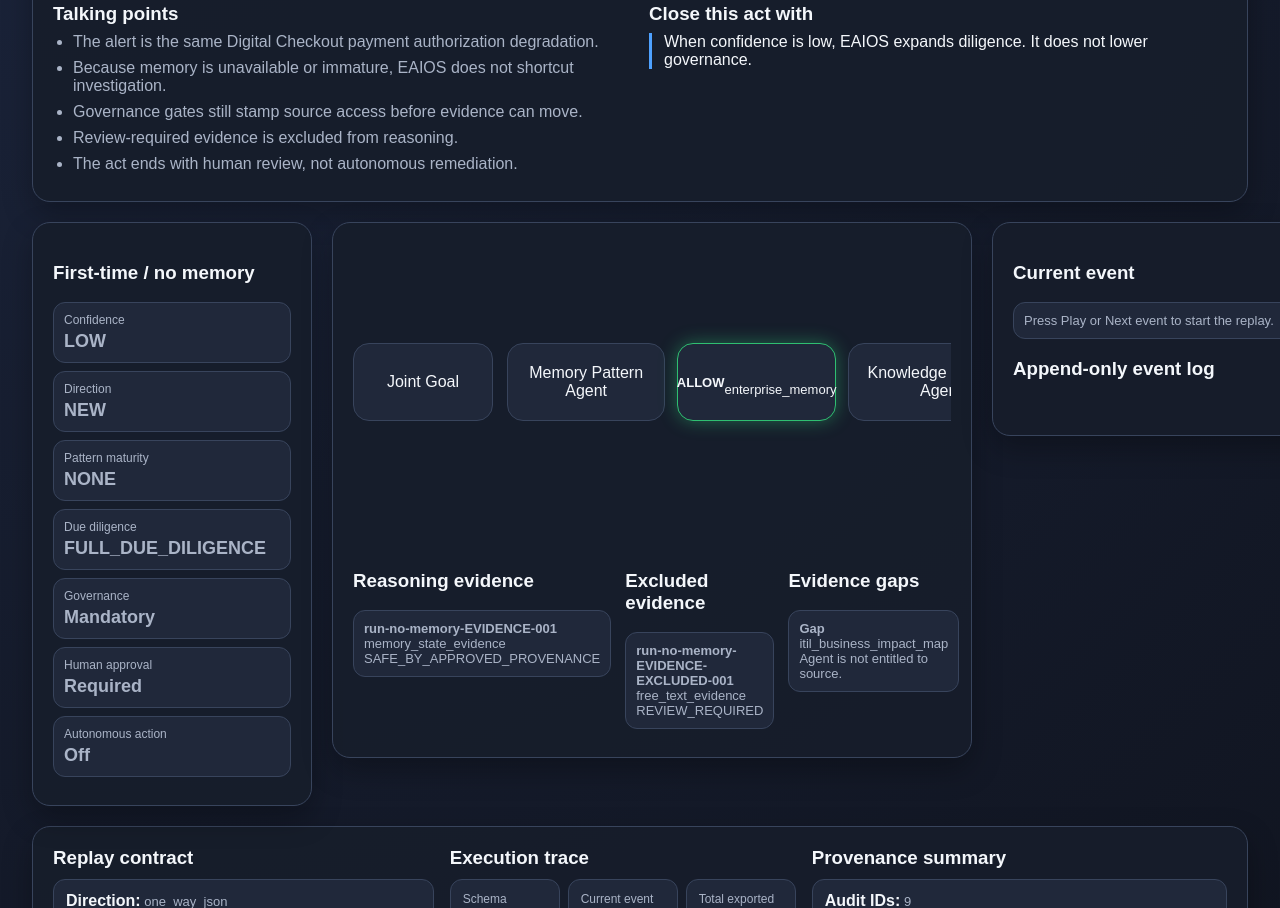
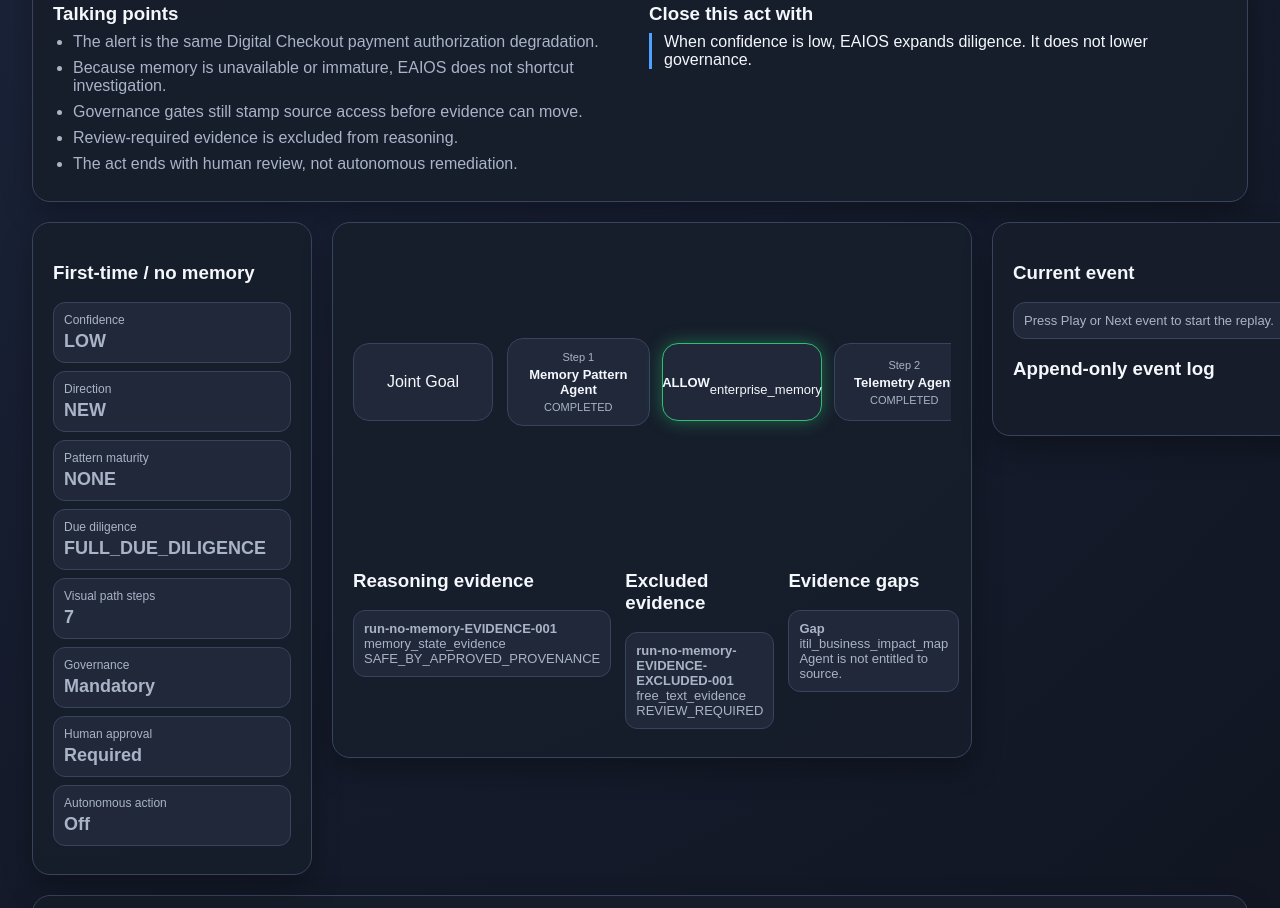
Before and after one commit to rajahsub-lgtm/enterprise-ai-os, a plain HTML site: page ui_static/replay_canvas/index.html in a window 1280 px wide. Shown: the part 541-1449 px from the top of the page. Drawn offline with Linux system fonts and the light colour scheme.

Commit message:
Differentiate Sprint 3 UI replay paths by scenario

```diff
--- a/ui_static/replay_canvas/replay_canvas.css
+++ b/ui_static/replay_canvas/replay_canvas.css
@@ -211,3 +211,24 @@ label { color:var(--muted); display:flex; gap:8px; align-items:center; }
     justify-content: flex-start;
   }
 }
+
+.path-step {
+  flex-direction: column;
+  gap: 4px;
+}
+
+.path-step small {
+  color: var(--muted);
+  font-size: 11px;
+}
+
+.path-step strong {
+  color: var(--text);
+  font-size: 13px;
+}
+
+.path-step em {
+  color: var(--muted);
+  font-size: 11px;
+  font-style: normal;
+}
--- a/ui_static/replay_canvas/replay_canvas.js
+++ b/ui_static/replay_canvas/replay_canvas.js
@@ -179,6 +179,7 @@ function renderSummary() {
     ${metric("Direction", currentRun.confidence_direction)}
     ${metric("Pattern maturity", currentRun.pattern_maturity)}
     ${metric("Due diligence", currentRun.selected_due_diligence_level)}
+    ${metric("Visual path steps", agentStepsForCurrentRun().length)}
     ${metric("Governance", "Mandatory")}
     ${metric("Human approval", "Required")}
     ${metric("Autonomous action", "Off")}
@@ -193,23 +194,64 @@ function renderNodes() {
   const lane = document.getElementById("agent-lane");
   lane.innerHTML = "";
 
+  const agentSteps = agentStepsForCurrentRun();
+  const gateEventsByAgent = governanceGateEventsByAgent();
+
+  agentSteps.forEach((step, index) => {
+    const agent = document.createElement("div");
+    agent.className = "node path-step";
+    agent.dataset.nodeId = `agent::${step.agent_id}`;
+    agent.dataset.stepId = step.step_id;
+    agent.innerHTML = `
+      <small>Step ${index + 1}</small>
+      <strong>${escapeHtml(readable(step.agent_id))}</strong>
+      <em>${escapeHtml(step.status)}</em>
+    `;
+    lane.appendChild(agent);
+
+    const gateEvents = gateEventsByAgent.get(step.agent_id) || [];
+    const gateEvent = gateEvents.shift();
+
+    if (gateEvent) {
+      const gate = document.createElement("div");
+      gate.className = `node gate ${decisionClass(gateEvent.decision)}`;
+      gate.dataset.nodeId = gateEvent.node_id;
+      gate.innerHTML = `<strong>${escapeHtml(gateEvent.decision)}</strong><br>${escapeHtml(gateEvent.source_id)}`;
+      lane.appendChild(gate);
+    }
+  });
+
+  document.querySelectorAll(".node").forEach((node) => node.classList.remove("active"));
+}
+
+function agentStepsForCurrentRun() {
+  const steps =
+    currentRun.agent_steps ||
+    currentRun.orchestration_steps ||
+    currentRun.orchestration_trace?.agent_steps ||
+    [];
+
+  return steps.map((step, index) => {
+    return {
+      step_id: step.step_id || `visual-step-${index + 1}`,
+      agent_id: step.agent_id || step.agent || step.name || "unknown_agent",
+      status: step.status || "PLANNED"
+    };
+  });
+}
+
+function governanceGateEventsByAgent() {
+  const grouped = new Map();
+
   currentRun.animation_events
     .filter((event) => event.event_type === "GOVERNANCE_GATE_STAMPED")
     .forEach((event) => {
-      const agent = document.createElement("div");
-      agent.className = "node";
-      agent.dataset.nodeId = `agent::${event.agent_id}`;
-      agent.textContent = readable(event.agent_id);
-      lane.appendChild(agent);
-
-      const gate = document.createElement("div");
-      gate.className = `node gate ${decisionClass(event.decision)}`;
-      gate.dataset.nodeId = event.node_id;
-      gate.innerHTML = `<strong>${escapeHtml(event.decision)}</strong><br>${escapeHtml(event.source_id)}`;
-      lane.appendChild(gate);
+      const existing = grouped.get(event.agent_id) || [];
+      existing.push(event);
+      grouped.set(event.agent_id, existing);
     });
 
-  document.querySelectorAll(".node").forEach((node) => node.classList.remove("active"));
+  return grouped;
 }
 
 function renderEvidence() {
```
Also changed, not shown: 1 other file.
